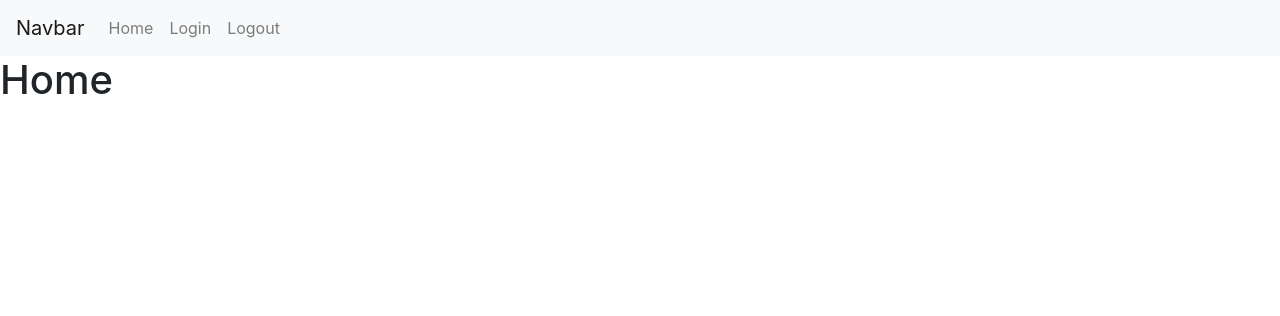
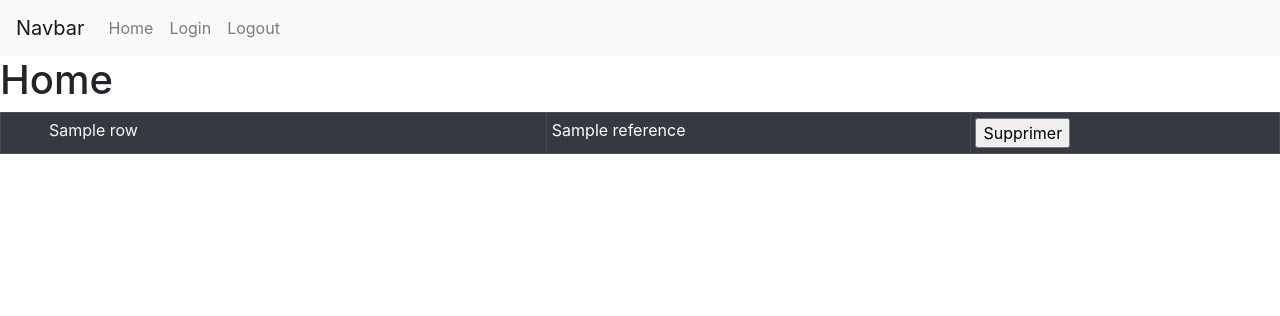
Before and after one commit to YoannAbran/Projet_Dashboard, a PHP site: template view/IndexView.php in a window 1280 px wide. Shown: the top 316 px of the page. Run offline with PHP 8.4, Linux system fonts and the light colour scheme; the template is opened without the code that fills it: most values are stand-ins (such as "Sample title", 1, 10 or a date in 2020); some libraries are stand-ins or nearby versions.

Commit message:
simple list table index

```diff
--- a/controller/controller.php
+++ b/controller/controller.php
@@ -77,3 +77,8 @@ function input($data) {
   $data = htmlspecialchars($data);
   return $data;
 }
+function viewIndex(){
+  $indexManager = new IndexManager;
+  $rows = $indexManager->selectAll();
+  require("view/IndexView.php");
+}
--- a/index.php
+++ b/index.php
@@ -19,5 +19,5 @@ if (isset($_GET['action'])) {
         }
 }
 else{
-  require("view/IndexView.php");
+viewIndex();
 }
--- a/view/IndexView.php
+++ b/view/IndexView.php
@@ -4,7 +4,16 @@
 <div class="">
   <h1>Home</h1>
 </div>
+  <table class="table table-bordered table-dark table-sm">
+<tbody>
+  <?php  foreach ($rows as $row){
+  echo "<tr><td class='px-5'><a class='text-light' href=''>".$row['nom']."</a></td>";
+  echo "<td>".$row['reference']."</td>";
+  echo"<td><form action ='' method='post' onsubmit='return submitResult();'><input type='submit' name='suppr' value='Supprimer'></form></td></tr>";
+    } ?>
 
+</tbody>
+      </table>
 <?php
 $content = ob_get_clean();
  require('template.php');
```
Also changed, not shown: model/CreateManager.php (+4 -4 lines), model/IndexManager.php (added, +14 -0 lines).
